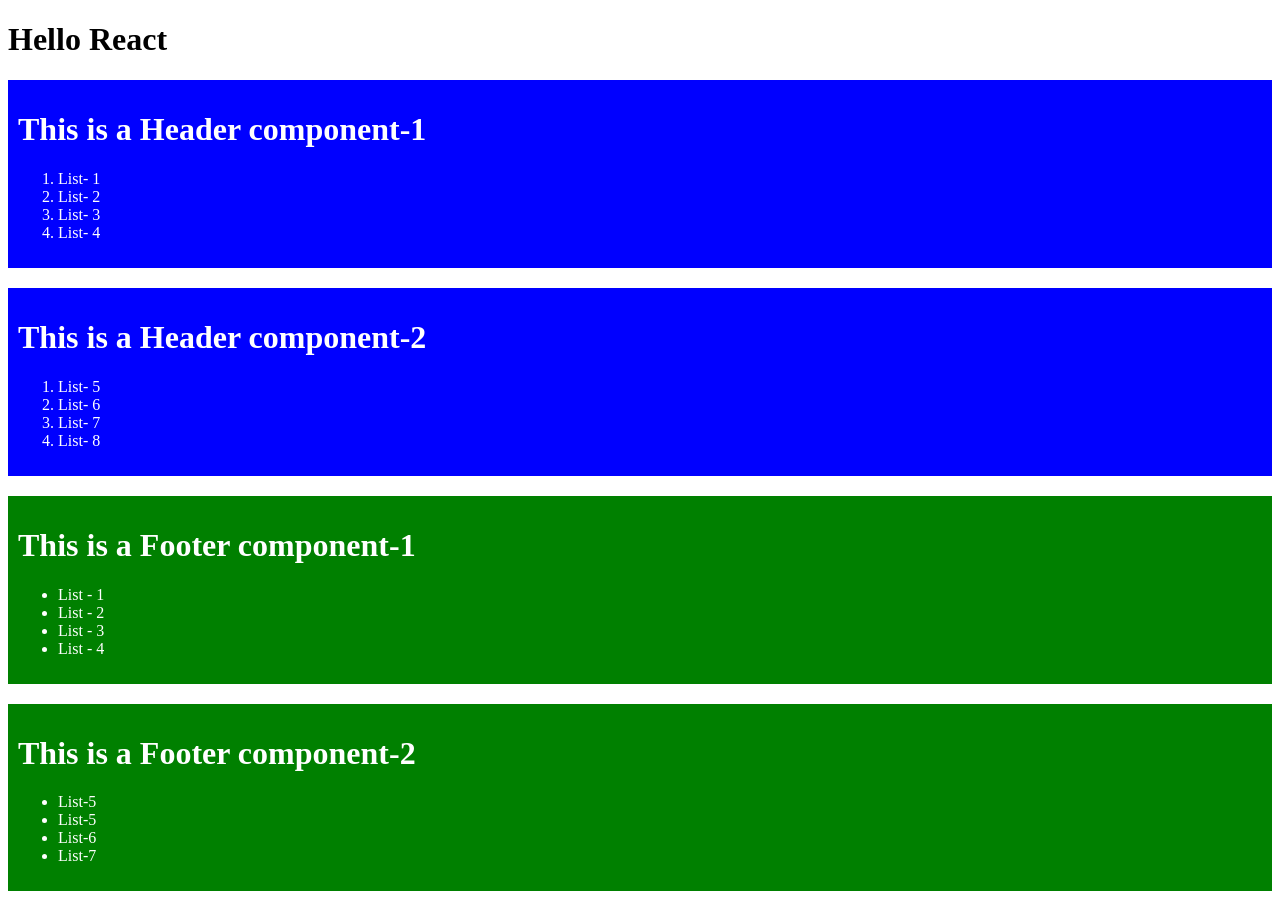
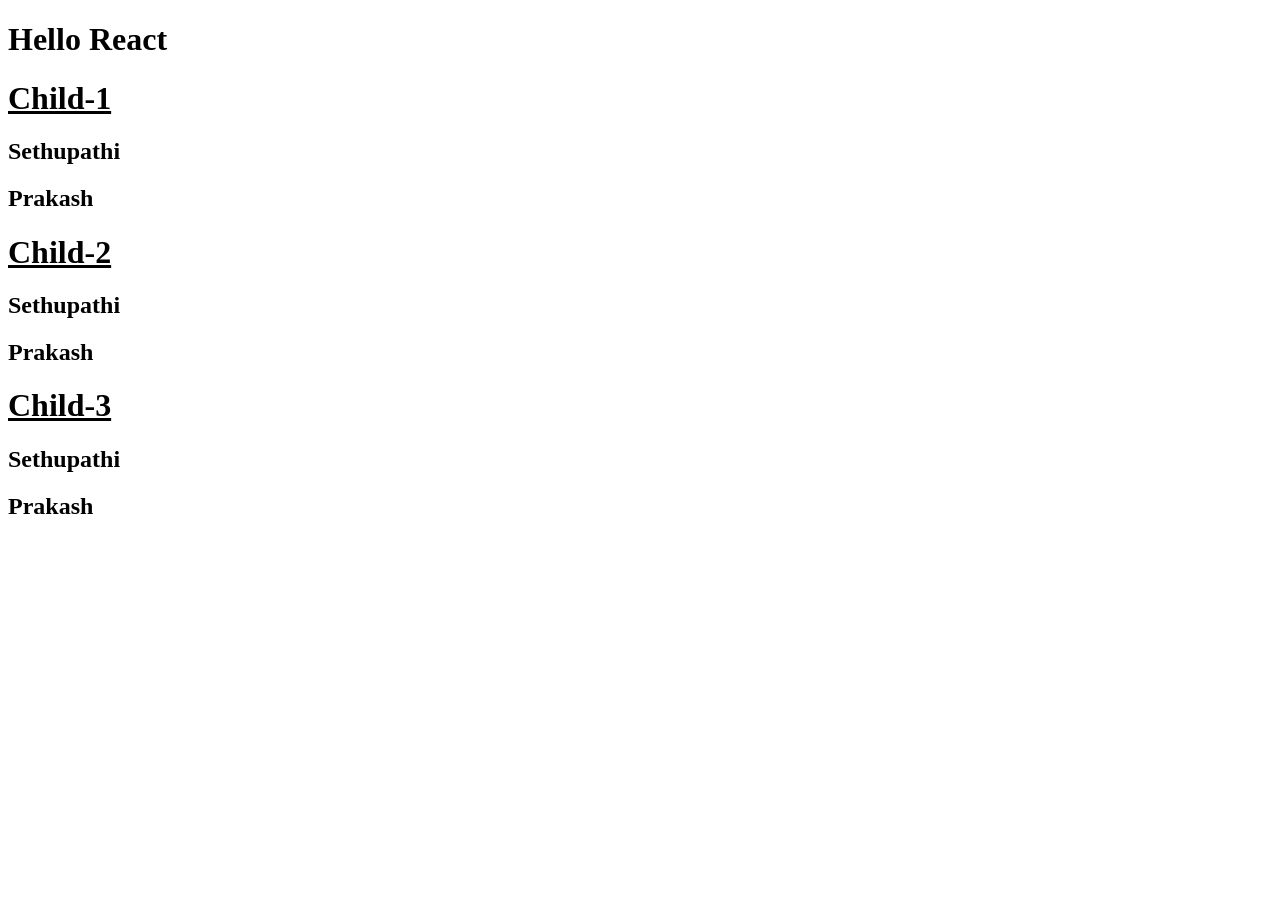
Before and after one commit to prakashsmokiez1115/vite-app, a React (Vite) app: page / in a window 1280 px wide. After the commit the page ends 800 px from the top, so only its background shows below. Built offline with nearby package versions, Linux system fonts and the light colour scheme.

Commit message:
dec-23 vite-app changes

```diff
--- a/src/App.jsx
+++ b/src/App.jsx
@@ -4,14 +4,26 @@
 import './App.css'
 import Header from './Header'
 import Footer from './Footer'
+import Child1 from './Child1'
 
 
 function App() {
+
+  const user1 = "Sethupathi";
+  const user2 = "Prakash";
+
   return (
     <div>
       <h1>Hello React</h1>
-      <Header />
-      <Footer />
+      {/* <Header />
+      <Footer /> */}
+
+      <Child1
+
+        user1={user1}
+        user2={user2}
+      />
+
     </div>
   )
 }
--- /dev/null
+++ b/src/Child1.jsx
@@ -0,0 +1,20 @@
+import React from 'react'
+import Child2 from './Child2'
+
+const Child1 = (c1) => {
+    return (
+        <div>
+            <u><h1>Child-1</h1></u>
+            <h2>{c1.user1}</h2>
+            <h2>{c1.user2}</h2>
+
+            <Child2
+
+                user1={c1.user1}
+                user2={c1.user2}
+            />
+        </div>
+    )
+}
+
+export default Child1
--- /dev/null
+++ b/src/Child2.jsx
@@ -0,0 +1,21 @@
+import React from 'react'
+import Child3 from './Child3'
+
+const Child2 = (c2) => {
+    return (
+        <div>
+            <u><h1>Child-2</h1></u>
+            <h2>{c2.user1}</h2>
+            <h2>{c2.user2}</h2>
+
+            <Child3
+
+                user1={c2.user1}
+                user2={c2.user2}
+
+            />
+        </div>
+    )
+}
+
+export default Child2
--- /dev/null
+++ b/src/Child3.jsx
@@ -0,0 +1,13 @@
+import React from 'react'
+
+const Child3 = (c3) => {
+    return (
+        <div>
+            <u><h1>Child-3</h1></u>
+            <h2>{c3.user1}</h2>
+            <h2>{c3.user2}</h2>
+        </div>
+    )
+}
+
+export default Child3
```
